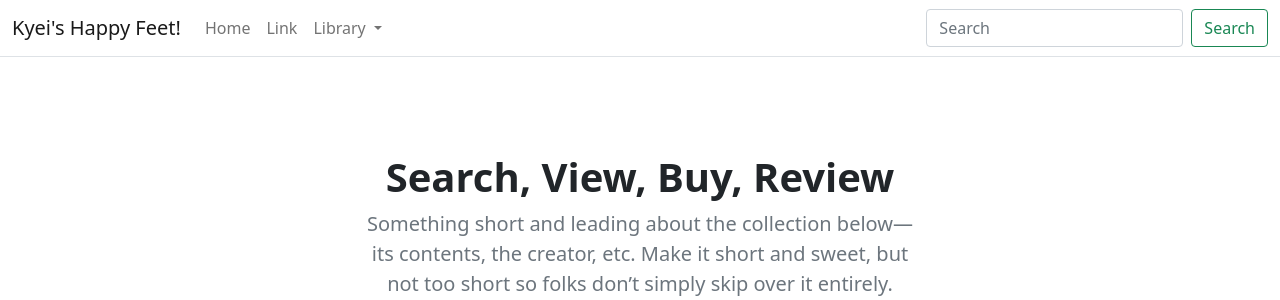
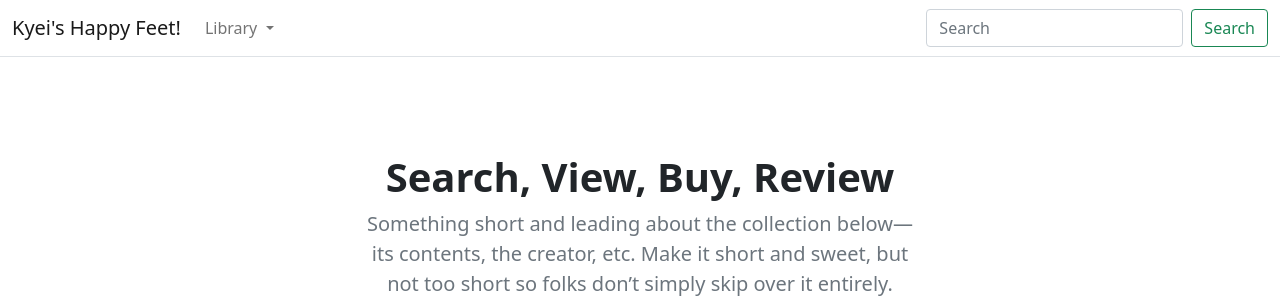
Before and after one commit to ORayy/KHF-Online-Store, a Django app: page / in a window 1280 px wide. Shown: the top 300 px of the page. Run offline with Django 3.2, Linux system fonts and the light colour scheme; data that the repository does not hold is empty.

Commit message:
refactored

```diff
--- a/khfApp/templates/khfapp/base.html
+++ b/khfApp/templates/khfapp/base.html
@@ -19,19 +19,13 @@
     <header>
         <nav class="navbar navbar-expand-md navbar-light bg-white border-bottom">
             <div class="container-fluid">
-                <a class="navbar-brand" href="#">Kyei's Happy Feet!</a>
+                <a class="navbar-brand" href="/">Kyei's Happy Feet!</a>
                 <button class="navbar-toggler" type="button" data-bs-toggle="collapse" data-bs-target="#navbarCollapse"
                 aria-controls="navbarCollapse" aria-expanded="false" aria-label="Toggle navigation">
                 <span class="navbar-toggler-icon"></span>
                 </button>
                 <div class="collapse navbar-collapse" id="navbarCollapse">
                     <ul class="navbar-nav me-auto mb-2 mb-md-0">
-                        <li class="nav-item active">
-                            <a class="nav-link" aria-current="page" href="/">Home</a>
-                        </li>
-                        <li class="nav-item">
-                            <a class="nav-link" href="#">Link</a>
-                        </li>
                         <li class="nav-item dropdown">
                             <a class="nav-link dropdown-toggle" href="#" id="navbarDropdown" role="button"
                             data-bs-toggle="dropdown" aria-expanded="false">
```
